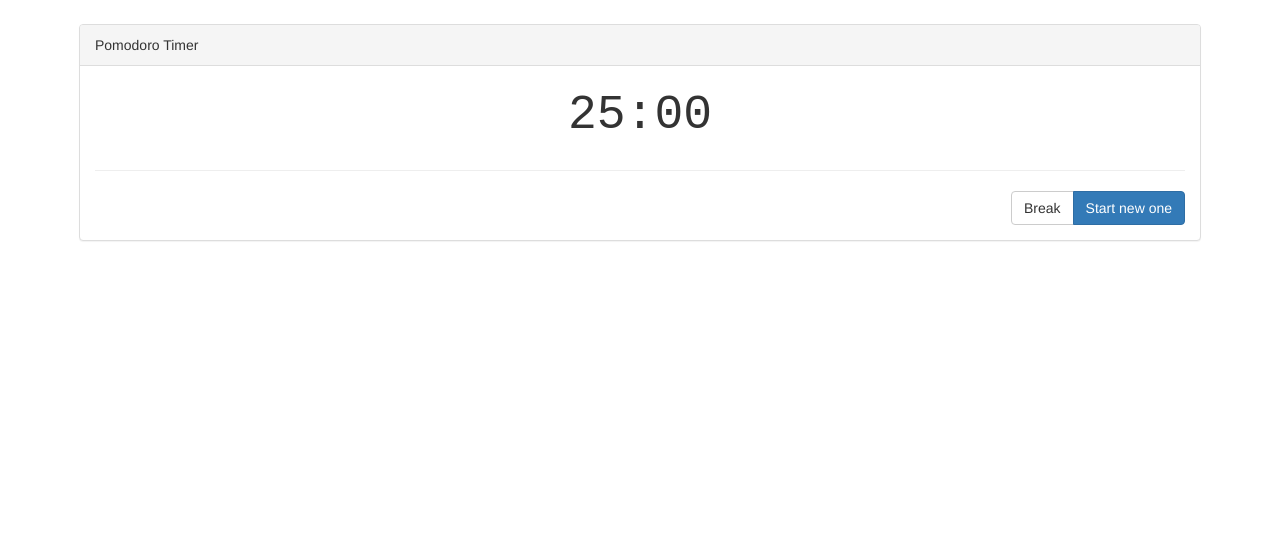
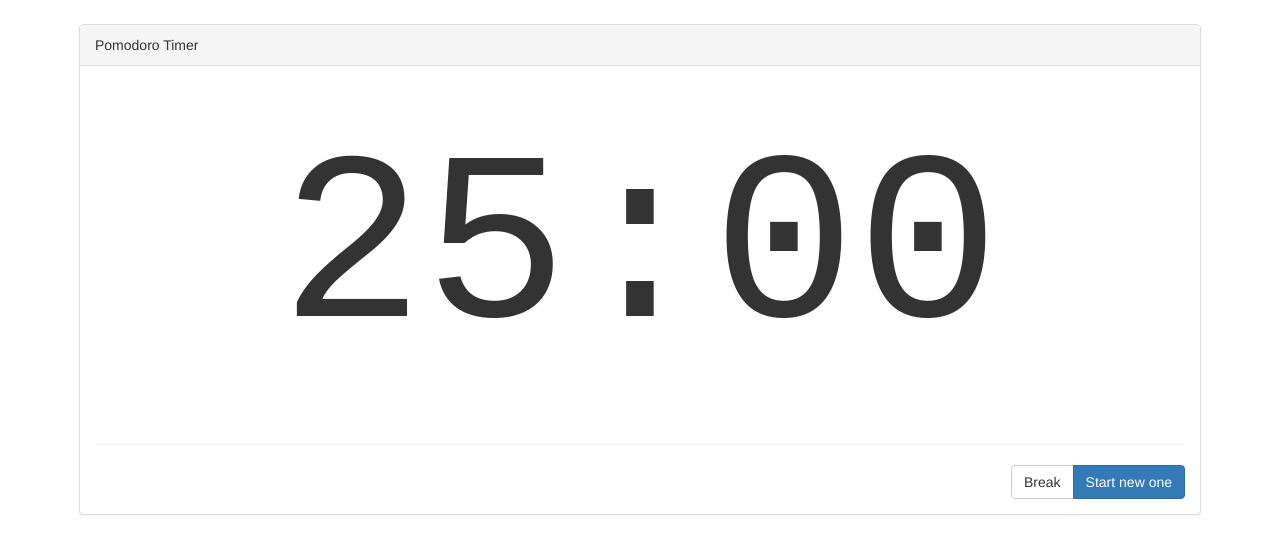
Before and after one commit to A/pomodoro-one, a plain HTML site: page index.html in a window 1280 px wide. Drawn offline with nearby package versions, Linux system fonts and the light colour scheme.

Commit message:
update font size

```diff
--- a/index.html
+++ b/index.html
@@ -7,7 +7,7 @@
     <style>
 
       .counter {
-        font-size: 48px;
+        font-size: 240px;
         font-family: monospace, monospace;
       }
     </style>
@@ -29,6 +29,10 @@
     </div>
   <script src="https://ajax.googleapis.com/ajax/libs/jquery/2.1.3/jquery.min.js"></script>
   <script>
+    // Здесь уже не очень понятно, что поисходит. Нет моделирования,
+    // хаотично что-то выносится в функции для переиспользования.
+    // Думаю, это как раз тот момент, когда лучше всего перейти к MVC
+    // и моделированию
     var iconPomodoro = '&#127813;';
     var iconBreak = '&#128128;';
     $(function() {
```
